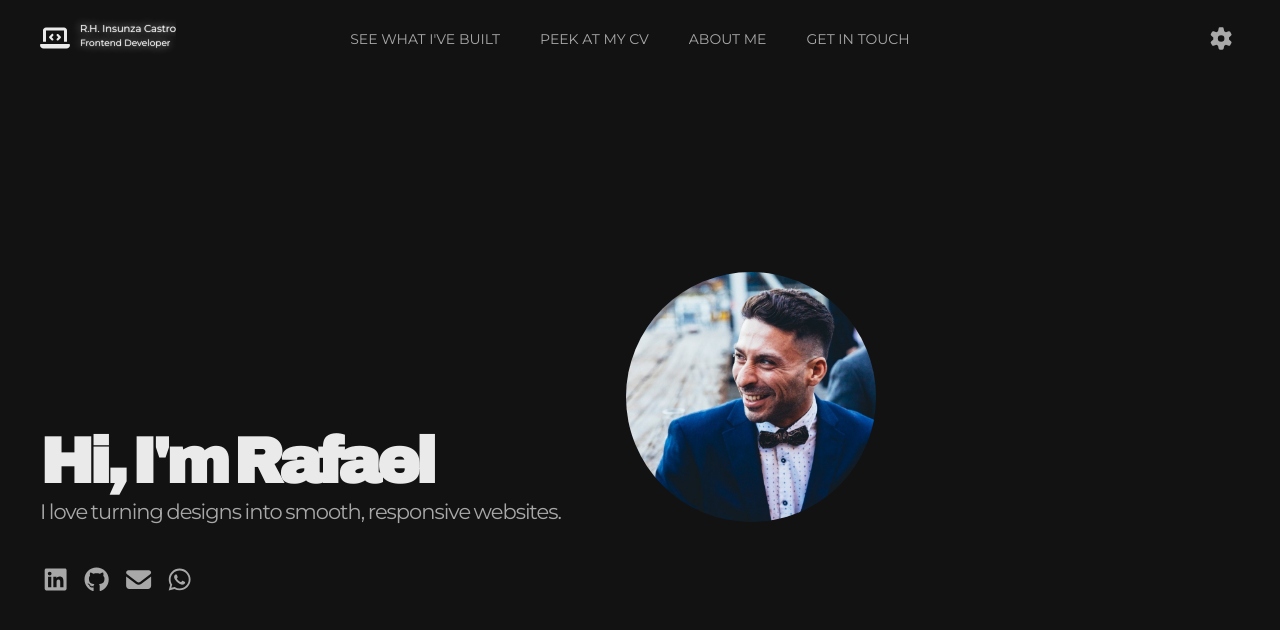
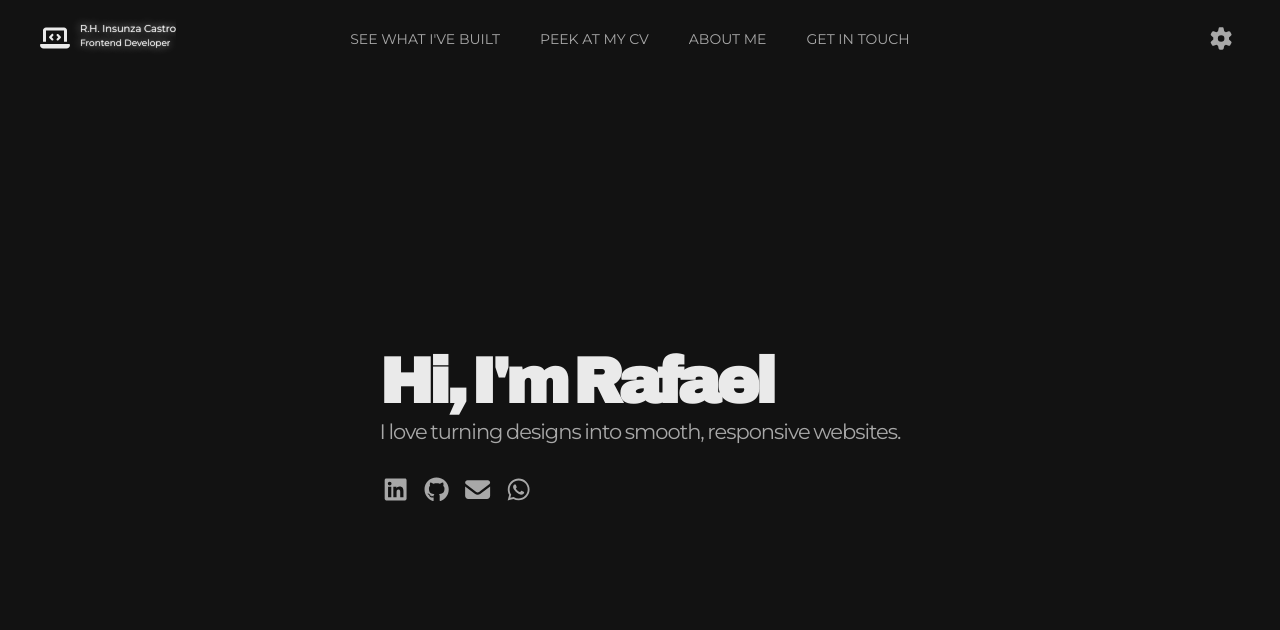
Before and after one commit to rafainsunza/portfolio, a React (Vite) app: page / in a window 1280 px wide. Shown: the part 77-707 px from the top of the page. Built offline with nearby package versions, Linux system fonts and the light colour scheme.

Commit message:
Slight restyle in hero and remove imgae

```diff
--- a/src/App.scss
+++ b/src/App.scss
@@ -43,15 +43,15 @@ section {
   height: 100dvh;
   width: 100%;
   max-width: $breakpoint-xl;
-  padding: 95px $space-xs $space-sm $space-xs;
+  padding: 75px $space-xs $space-sm $space-xs;
   scroll-snap-align: start;
 
   @media (min-width: $breakpoint-md) {
-    padding: 95px $space-sm $space-sm $space-sm;
+    padding: 75px $space-sm $space-sm $space-sm;
   }
 
   @media (min-width: $breakpoint-lg) {
-    padding: 95px $space-lg $space-sm $space-lg;
+    padding: 75px $space-lg $space-sm $space-lg;
   }
 
   @media (min-width: $breakpoint-xl) {
--- a/src/components/hero/hero.jsx
+++ b/src/components/hero/hero.jsx
@@ -1,24 +1,17 @@
 import "./hero.scss";
-import portrait from "../../assets/images/cv-photo.jpg";
 import { FontAwesomeIcon } from "@fortawesome/react-fontawesome";
 import SocialMediaBox from "../social-media-box/social-media-box";
 
 const Hero = () => {
   return (
     <div className="hero">
-      <div className="hero__title-wrapper">
-        <h1 className="hero__title">
-          Hi,
-          <br /> I'm Rafael
-        </h1>
-        <h2 className="hero__subtitle">I love turning designs into smooth, responsive websites.</h2>
-      </div>
+      <h1 className="hero__title">
+        Hi,
+        <br /> I'm Rafael
+      </h1>
+      <h2 className="hero__subtitle">I love turning designs into smooth, responsive websites.</h2>
 
       <SocialMediaBox />
-
-      <div className="hero__image">
-        <img src={portrait} alt="" />
-      </div>
     </div>
   );
 };
--- a/src/components/hero/hero.scss
+++ b/src/components/hero/hero.scss
@@ -2,27 +2,10 @@
 
 .hero {
   display: grid;
-  grid-template-rows: auto auto auto;
+  grid-template-rows: repeat(3, max-content);
   align-content: center;
+  justify-content: center;
   height: 100%;
-
-  @media (min-width: $breakpoint-md-lg) {
-    grid-template-rows: auto auto;
-    grid-template-columns: max-content 1fr;
-    column-gap: $space-lg;
-  }
-
-  @media (min-width: $breakpoint-lg) {
-    column-gap: 65px;
-  }
-
-  @media (min-width: $breakpoint-xl) {
-    column-gap: 175px;
-  }
-
-  &__title-wrapper {
-    align-content: end;
-  }
 
   &__title {
     font-family: var(--secondary-font);
@@ -40,6 +23,7 @@
   }
 
   &__subtitle {
+    margin-bottom: $space-md;
     font-size: $font-size-lg;
     letter-spacing: -1px;
     word-spacing: -1px;
@@ -47,17 +31,4 @@
     color: var(--secondary-text);
     font-weight: normal;
   }
-
-  &__image {
-    margin: $space-lg auto 0 auto;
-    border-radius: 100%;
-    max-width: 250px;
-    overflow: hidden;
-
-    @media (min-width: $breakpoint-md-lg) {
-      grid-column-start: 2;
-      grid-row-start: 1;
-      margin: 0;
-    }
-  }
 }
--- a/src/components/social-media-box/social-media-box.scss
+++ b/src/components/social-media-box/social-media-box.scss
@@ -3,7 +3,6 @@
 .social-media-box {
   display: flex;
   gap: $space-xs;
-  margin-top: $space-lg;
 
   &__link {
     color: var(--secondary-text);
```
